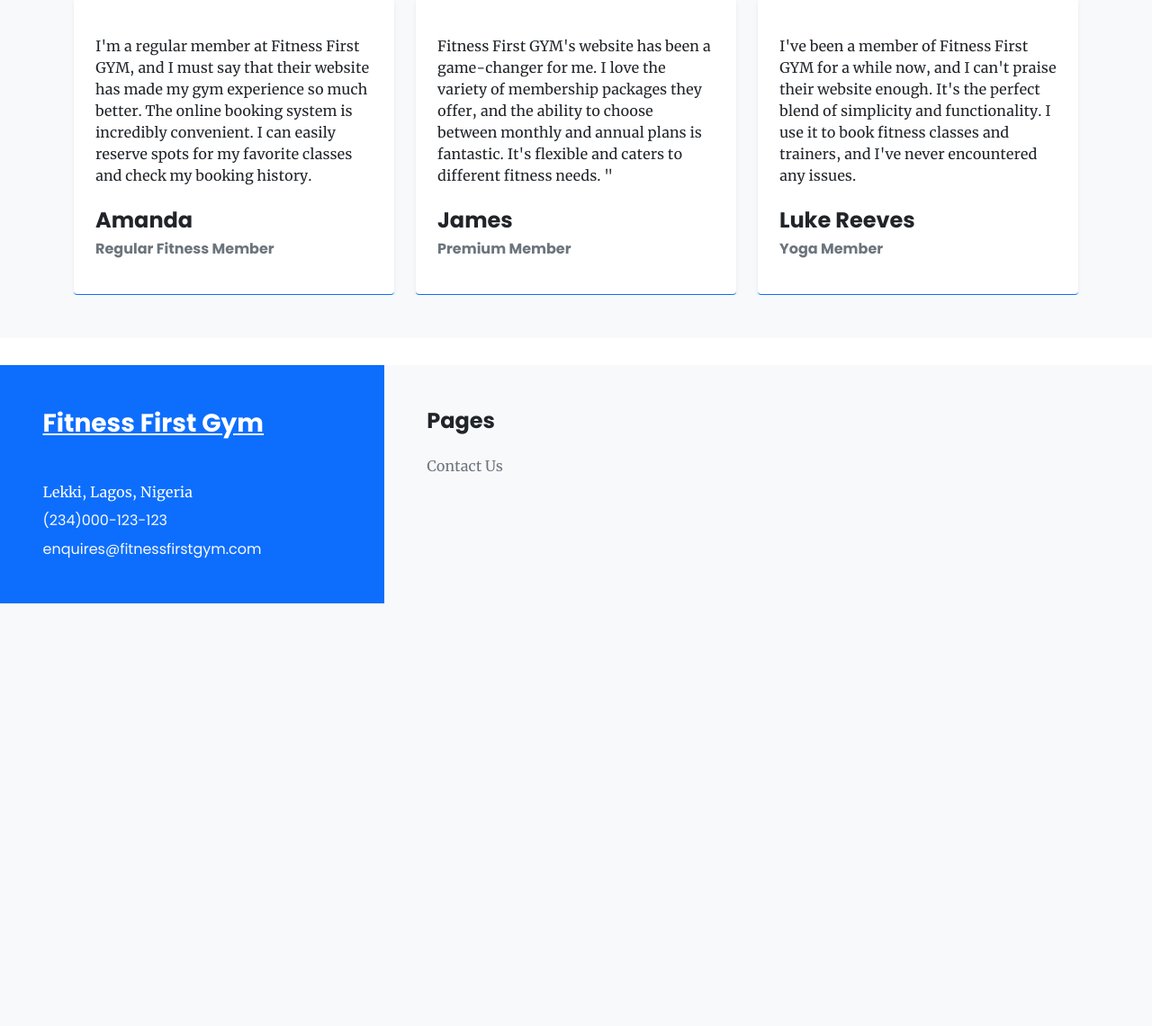
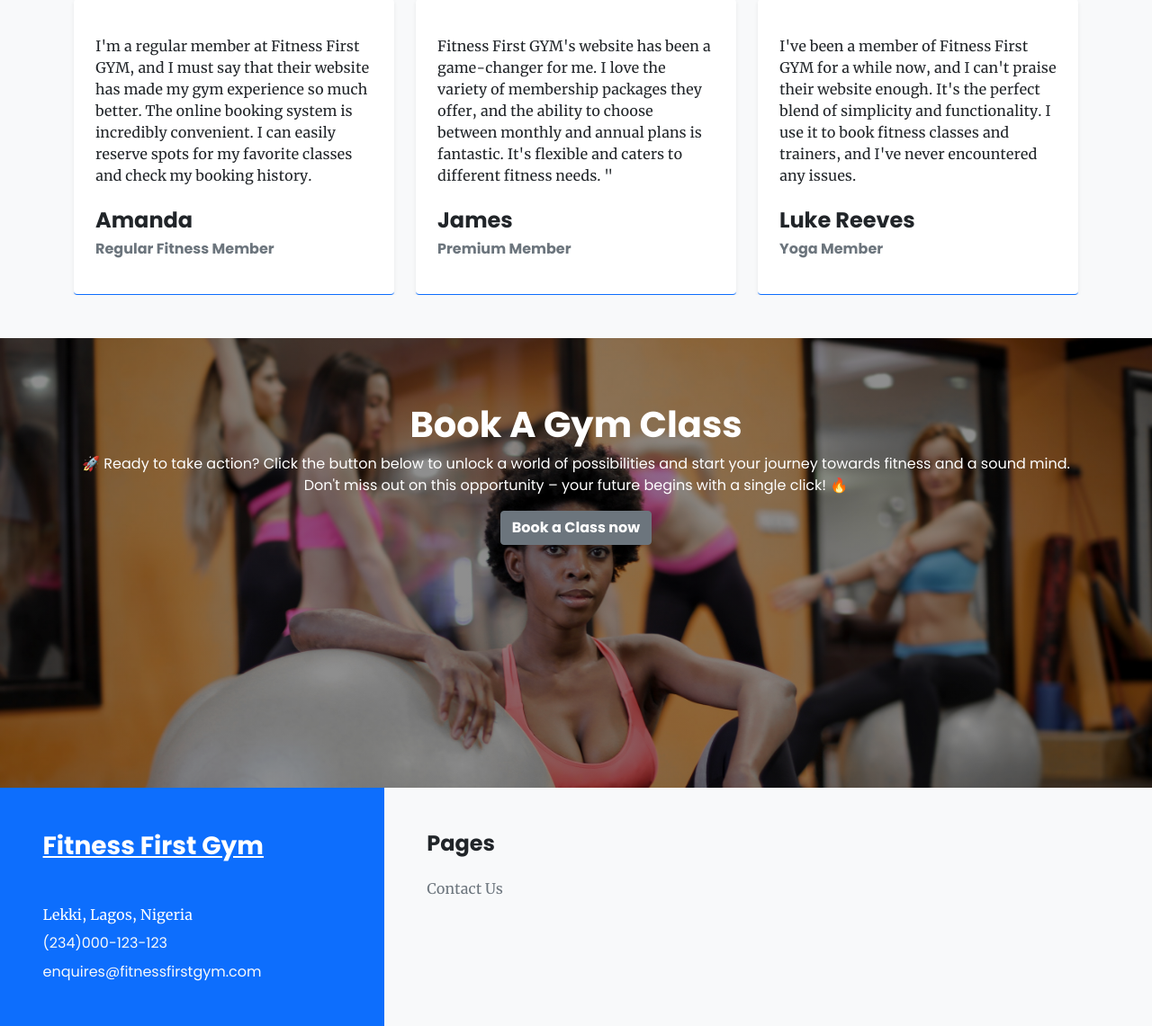
Before and after one commit to somtodev/fitness-first-gym, a Flask app: page / in a window 1280 px wide. Shown: the part 1234-2375 px from the top of the page at 90% size. Before the commit the page ends 1905 px from the top, so only its background shows below. Run offline with Flask 3, Linux system fonts and the light colour scheme; some libraries are stand-ins or nearby versions.

Commit message:
Update: UI Tweaks

```diff
--- a/app/auth_views.py
+++ b/app/auth_views.py
@@ -27,7 +27,7 @@ def login():
         else:
             login_user(user)
             if not user.isAdmin:
-                flash(f'Success: Welcome, {current_user.firstname}')
+                flash(f'Welcome, {current_user.firstname}')
                 return redirect(url_for('index'))
             else:
                 return redirect('/admin/dashboard')
@@ -62,6 +62,7 @@ def register():
             membership = Membership(user_id=user.id)
             db.session.add(membership)
             db.session.commit()
+            flash('Account Created')
             return redirect('/auth/login')
         except Exception as err:
             print(err)
--- /dev/null
+++ b/app/templates/components/book-class-cta.html
@@ -0,0 +1,18 @@
+<div class="w-full py-4"
+style="
+    height: 500px;
+    background: linear-gradient(#00000071,#00000071), url('../../static/images/class-2.jpg');
+    background-size: cover;
+">
+    <div class="container mx-auto my-5">
+        <div class="d-flex flex-column justify-content-center align-items-center text-center">
+            <h1 class="text-white">Book A Gym Class</h1>
+            <p class="text-white">
+                🚀 Ready to take action? Click the button below to unlock a world of possibilities and start your
+                journey towards fitness and a sound mind. Don't miss out on this opportunity – your future begins with a
+                single click! 🔥
+            </p>
+            <a href="/user/classes" class="btn btn-secondary h4">Book a Class now</a href="/user/classes">
+        </div>
+    </div>
+</div>
--- a/app/templates/components/footer.html
+++ b/app/templates/components/footer.html
@@ -1,4 +1,4 @@
-<div style="min-height: 30px;"></div>
+<!-- <div style="min-height: 30px;"></div> -->
 <footer class="footer">
 
     <section>
--- a/app/templates/index.html
+++ b/app/templates/index.html
@@ -9,6 +9,7 @@
 {% include 'components/carousel.html' %}
 {% include 'components/plans.html' %}
 {% include 'components/testimonials.html' %}
+{% include 'components/book-class-cta.html' %}
 {% include 'components/footer.html' %}
 
 {% endblock %}
--- a/app/templates/pages/user/classes.html
+++ b/app/templates/pages/user/classes.html
@@ -8,7 +8,7 @@
         min-height: 70vh;
         display: grid;
         place-items: center;
-        background-image: url('https://images.pexels.com/photos/2261483/pexels-photo-2261483.jpeg?auto=compress&cs=tinysrgb&w=600');
+        background-image: url('../../../static/images/class-1.jpg');
         background-repeat: no-repeat;
         background-size: cover;
     "
```
Also changed, not shown: app/templates/components/book-trainer-cta.html (deleted, +0 -40 lines), app/templates/components/plans.html (+0 -45 lines), app/static/images/class-1.jpg (added), app/static/images/class-2.jpg (added), instance/database.sqlite.
